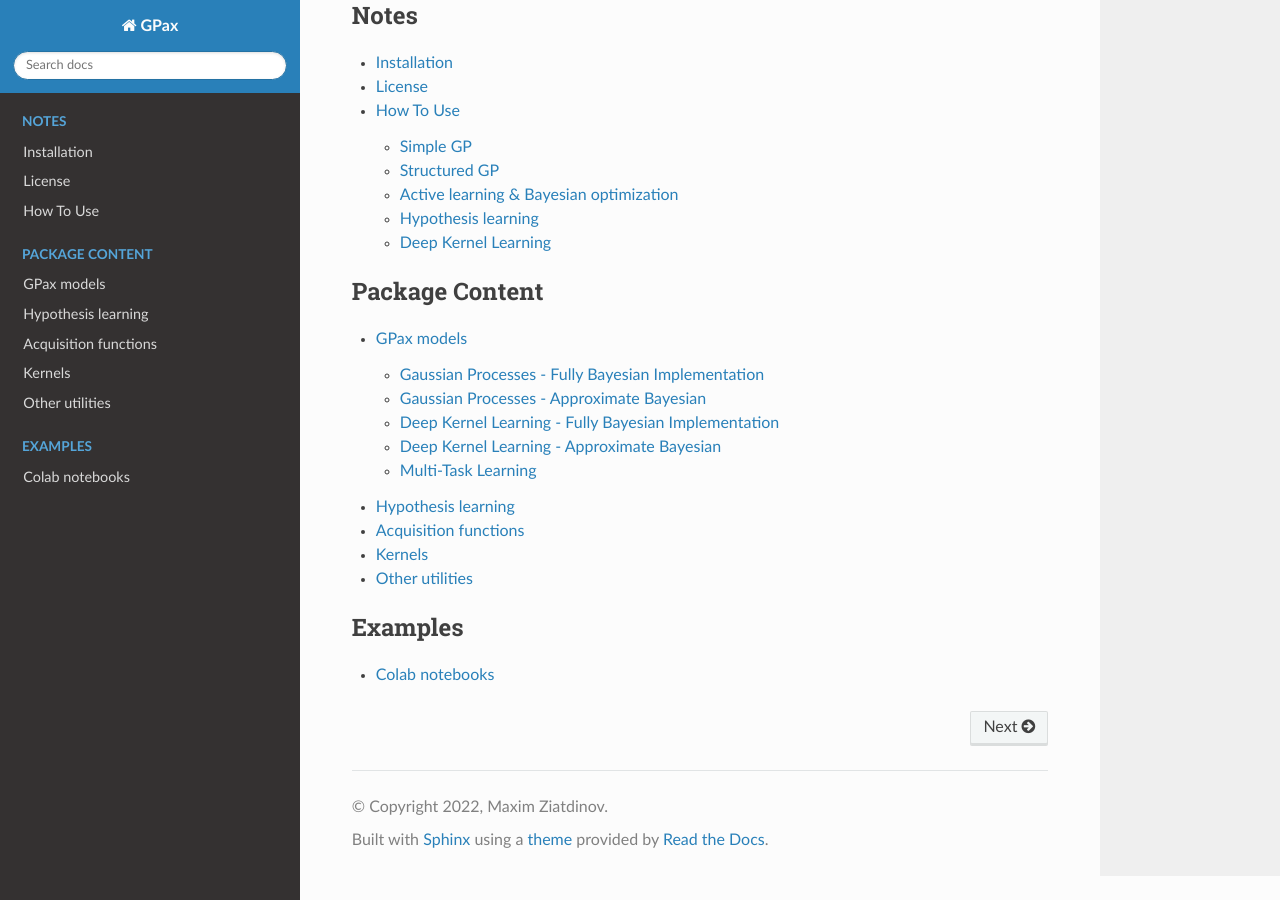
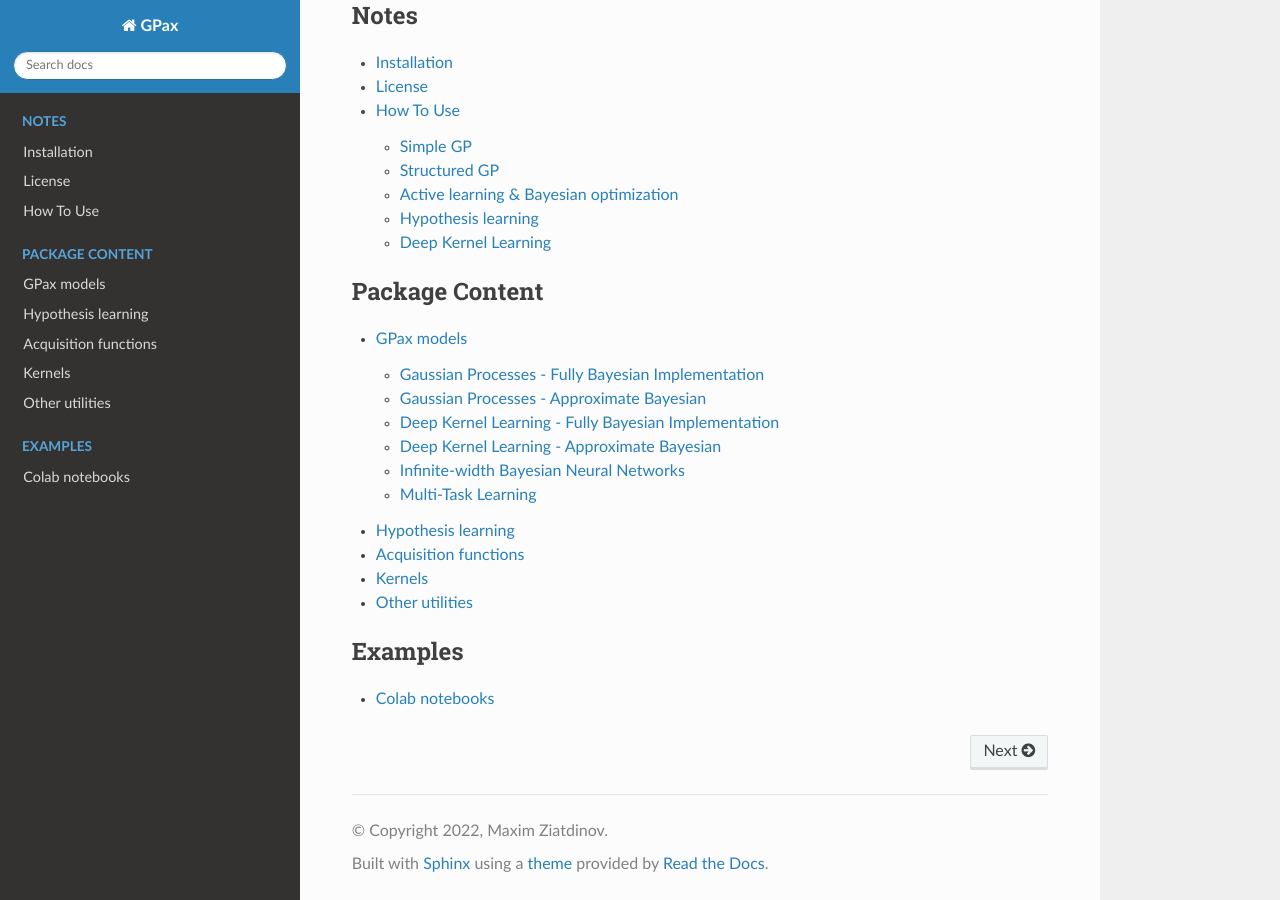
Before and after one commit to ziatdinovmax/gpax, a Sphinx documentation site: the page built from docs/source/index.rst, in a window 1280 px wide and 900 px high, scrolled down 552 px. Built offline with Sphinx 7.4.7 and the Read the Docs theme 2.0.0, drawn with Linux system fonts in a browser that asks for light colours.

Commit message:
Update docs

```diff
--- a/docs/source/models.rst
+++ b/docs/source/models.rst
@@ -44,6 +44,15 @@ Deep Kernel Learning - Approximate Bayesian
     :member-order: bysource
     :show-inheritance:
 
+Infinite-width Bayesian Neural Networks
+----------------------------------------
+.. autoclass:: gpax.models.ibnn.iBNN
+    :members:
+    :inherited-members:
+    :undoc-members:
+    :member-order: bysource
+    :show-inheritance:
+
 Multi-Task Learning
 --------------------
 .. autoclass:: gpax.models.mtgp.MultiTaskGP
```
